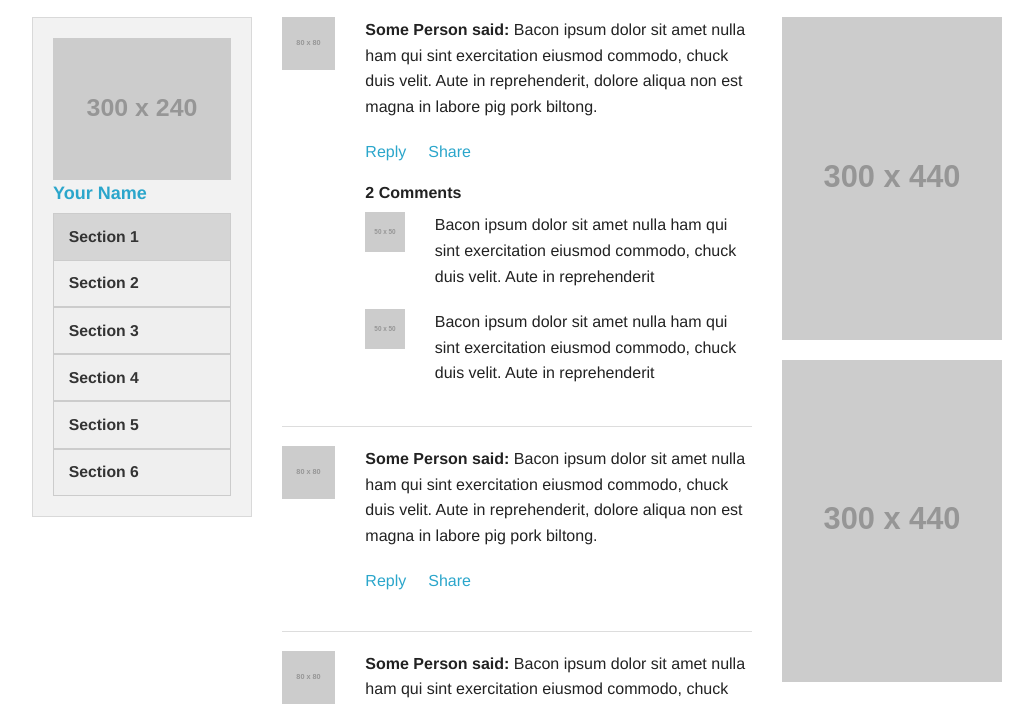
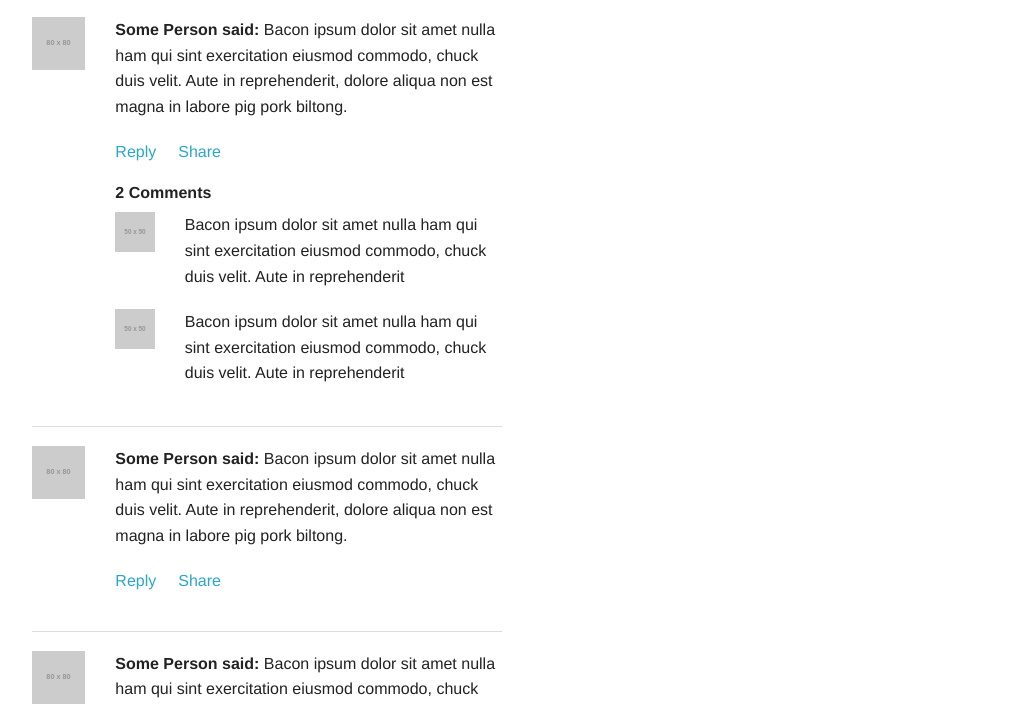
Before and after one commit to juliantoker/julianTokerPortfolioSite, a plain HTML site: page portfolio/index.html in a window 1280 px wide. Shown: the part 89-795 px from the top of the page, without its empty margins (123-1156 px from the left). Drawn offline with Linux system fonts and the light colour scheme; placeholder pictures from the web are drawn by us.

Commit message:
Removed nav and ads from the template on index.html

```diff
--- a/portfolio/index.html
+++ b/portfolio/index.html
@@ -26,35 +26,6 @@
   </div>
   <!-- End Header and Nav -->
   <div class="row">
- <!-- Nav Sidebar -->
-    <!-- This is source ordered to be pulled to the left on larger screens -->
-    <div class="large-3 columns ">
-      <div class="panel">
-        <a href="#"><img src="http://placehold.it/300x240&text=[img]" /></a>
-        <h5><a href="#">Your Name</a></h5>
-          <div class="section-container vertical-nav" data-section data-options="deep_linking: false; one_up: true">
-          <section class="section">
-            <h5 class="title"><a href="#">Section 1</a></h5>
-          </section>
-          <section class="section">
-            <h5 class="title"><a href="#">Section 2</a></h5>
-          </section>
-          <section class="section">
-            <h5 class="title"><a href="#">Section 3</a></h5>
-          </section>
-          <section class="section">
-            <h5 class="title"><a href="#">Section 4</a></h5>
-          </section>
-          <section class="section">
-            <h5 class="title"><a href="#">Section 5</a></h5>
-          </section>
-          <section class="section">
-            <h5 class="title"><a href="#">Section 6</a></h5>
-          </section>
-        </div>
-
-      </div>
-    </div>
 
     <!-- Main Feed -->
     <!-- This has been source ordered to come first in the markup (and on small devices) but to be to the right of the nav on larger screens -->
@@ -123,12 +94,6 @@
 
     </div>
 
-    <!-- Right Sidebar -->
-    <!-- On small devices this column is hidden -->
-    <aside class="large-3 columns hide-for-small">
-      <p><img src="http://placehold.it/300x440&text=[ad]" /></p>
-      <p><img src="http://placehold.it/300x440&text=[ad]" /></p>
-    </aside>
 
   </div>
 
```
